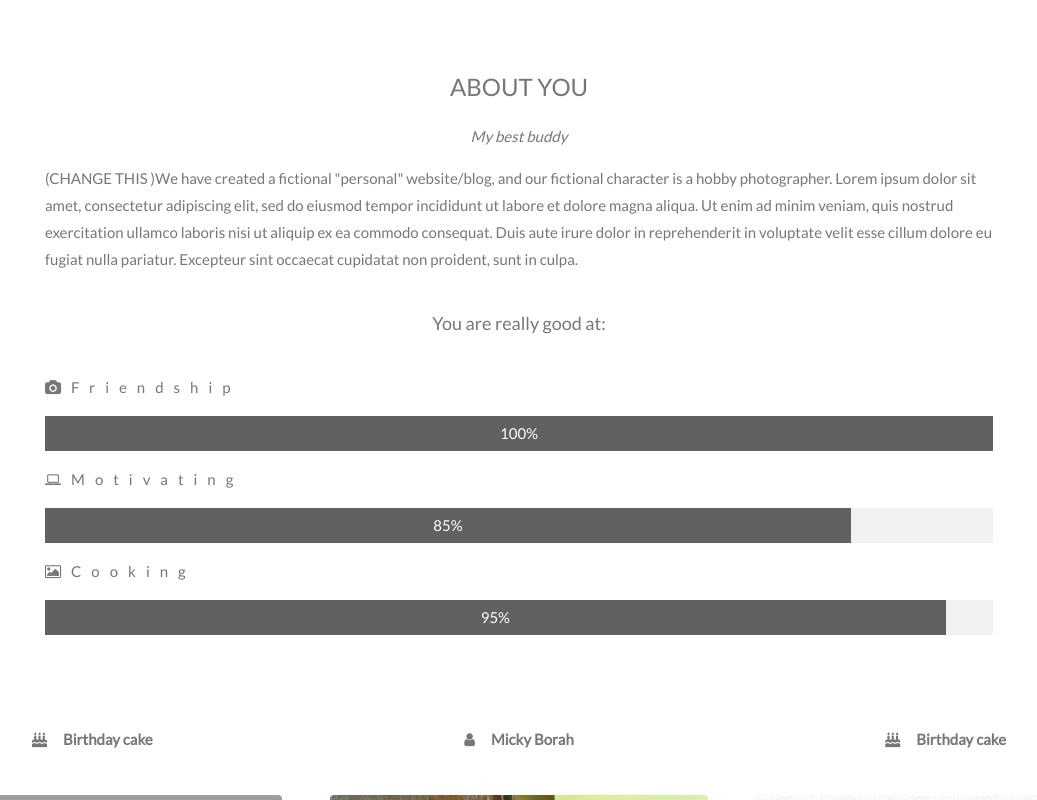
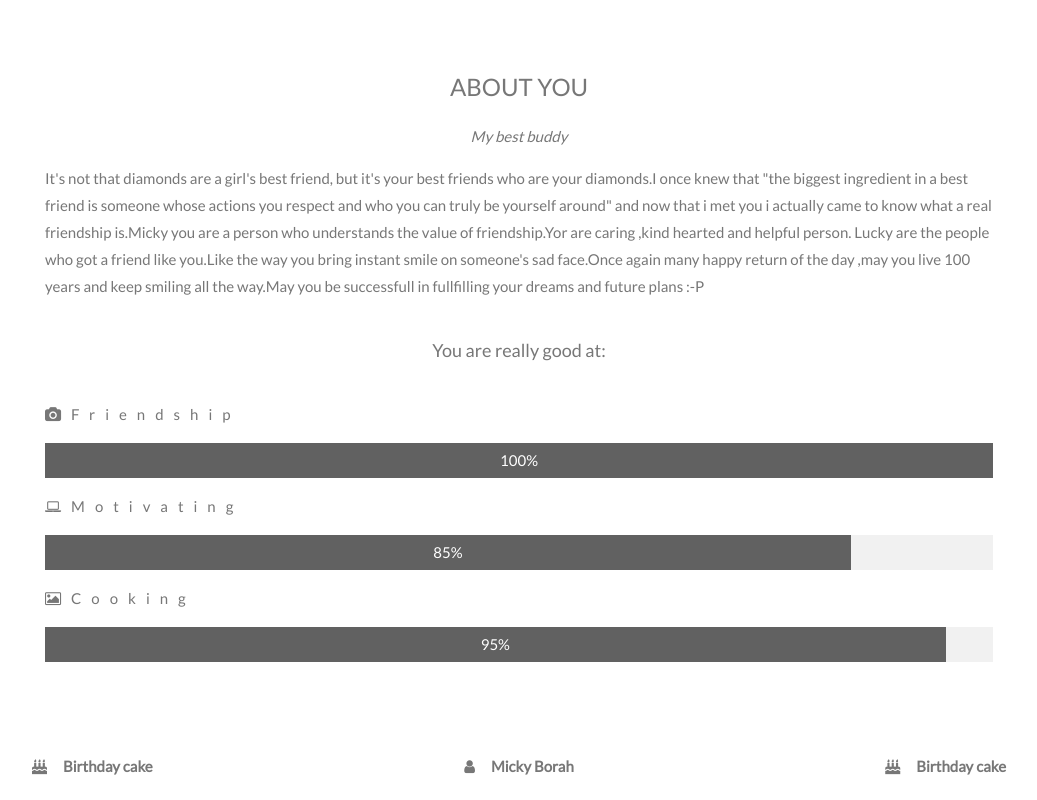
Before and after one commit to PriyobrotCelix/birthdaybashmicky, a plain HTML site: page index.html in a window 1280 px wide. Shown: the part 1117-1917 px from the top of the page, without its empty margins (121-1158 px from the left). Drawn offline with nearby package versions, Linux system fonts and the light colour scheme; grey boxes are pictures that could not be loaded.

Commit message:
Update index.html

```diff
--- a/index.html
+++ b/index.html
@@ -100,8 +100,9 @@ body, html {
 <div class="w3-content w3-container w3-padding-64" id="about">
   <h3 class="w3-center">ABOUT YOU</h3>
   <p class="w3-center"><em>My best buddy</em></p>
-  <p>(CHANGE THIS )We have created a fictional "personal" website/blog, and our fictional character is a hobby photographer. Lorem ipsum dolor sit amet, consectetur adipiscing elit, sed do eiusmod tempor incididunt ut labore et dolore magna aliqua. Ut enim ad minim veniam,
-    quis nostrud exercitation ullamco laboris nisi ut aliquip ex ea commodo consequat. Duis aute irure dolor in reprehenderit in voluptate velit esse cillum dolore eu fugiat nulla pariatur. Excepteur sint occaecat cupidatat non proident, sunt in culpa.</p>
+    <p>It's not that diamonds are a girl's best friend, but it's your best friends who are your diamonds.I once knew that "the biggest ingredient in a best friend is someone whose actions you respect and who you can
+        truly be yourself around" and now that i met you i actually came to know what a real friendship is.Micky you are a person who understands the value of friendship.Yor are caring ,kind hearted and helpful person.
+    Lucky are the people who got a friend like you.Like the way you bring instant smile on someone's sad face.Once again many happy return of the day ,may you live 100 years and keep smiling all the way.May you be successfull in fullfilling your dreams and future plans :-P </p>
 
 
   <p class="w3-large w3-center w3-padding-16">You are really good at:</p>
```
